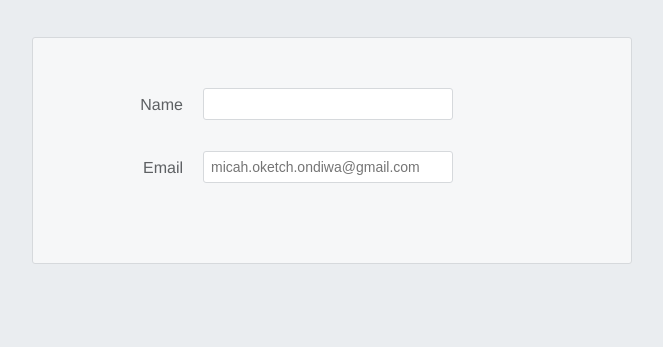
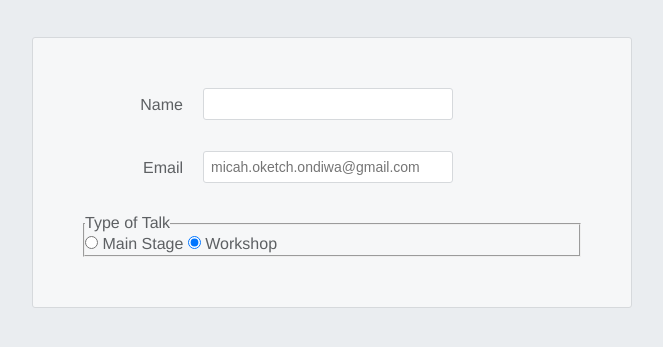
Before and after one commit to micahondiwa/interneting_is_hard_html-css, a plain HTML site: page html-forms/index.html in a window 1280 px wide. Shown: the part 225-572 px from the top of the page, without its empty margins (308-971 px from the left). Drawn offline with Linux system fonts and the light colour scheme.

Commit message:
Added radio button

```diff
--- a/html-forms/index.html
+++ b/html-forms/index.html
@@ -23,6 +23,14 @@
             <label for="email">Email</label>
             <input type="email" name="email" id="email" placeholder="micah.oketch.ondiwa@gmail.com" />
         </div>
+
+        <fieldset class="legacy-form-row">
+            <legend>Type of Talk</legend>
+            <input id="talk-type-1" name='talk-type' type='radio' value='main-stage' />
+            <label for="talk-type-1" class="radio-label">Main Stage</label>
+            <input type="radio" name="talk-type" id="talk-type-2" value="workshop" checked />
+            <label for="talk-type-2" class="radio-label">Workshop</label>
+        </fieldset>
     </form>
 
 </body>
```
